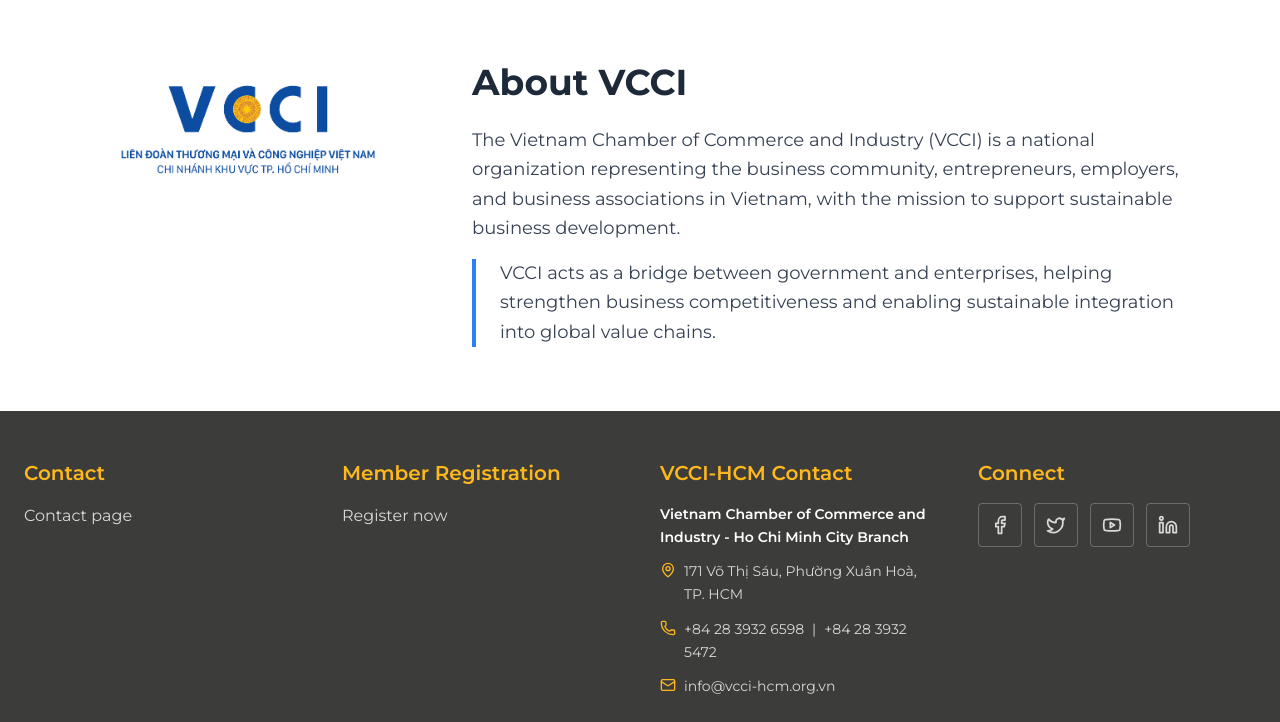
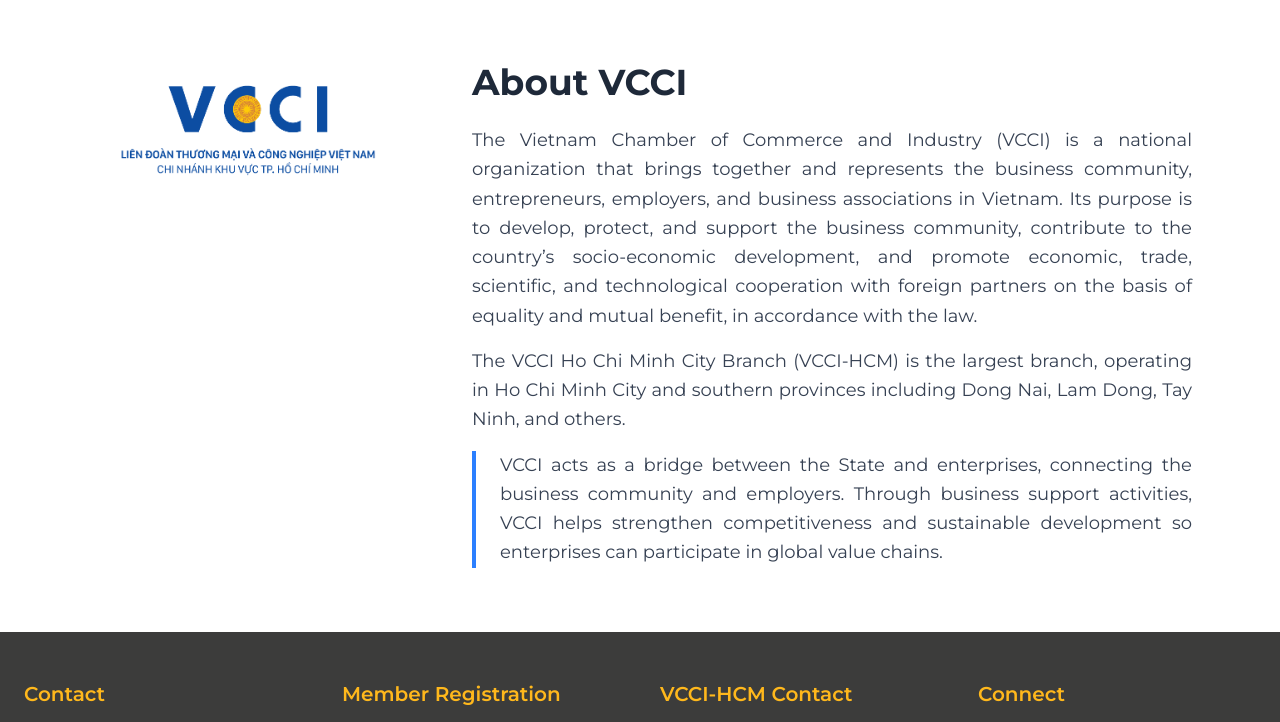
Before and after one commit to aitechdev79/sus_agri_mekong, a Next.js app: page /en/about-vcci in a window 1280 px wide. Shown: the part 566-1288 px from the top of the page. Built offline with nearby package versions, Linux system fonts and the light colour scheme; no server answers.

Commit message:
Update VCCI content and home stats

```diff
--- a/src/app/about-vcci/page.tsx
+++ b/src/app/about-vcci/page.tsx
@@ -56,17 +56,23 @@ export default function AboutVCCIPage() {
                 </h2>
 
                 <div className="space-y-4">
-                  <p className="text-lg text-gray-700 leading-relaxed font-montserrat">
+                  <p className="text-lg text-gray-700 leading-relaxed font-montserrat text-justify">
                     {isEn
-                      ? 'The Vietnam Chamber of Commerce and Industry (VCCI) is a national organization representing the business community, entrepreneurs, employers, and business associations in Vietnam, with the mission to support sustainable business development.'
-                      : 'Liên đoàn Thương mại và Công nghiệp Việt Nam (VCCI) là tổ chức quốc gia tập hợp và đại diện cho cộng đồng doanh nghiệp, doanh nhân, người sử dụng lao động và các hiệp hội doanh nghiệp ở Việt Nam nhằm mục đích phát triển, bảo vệ và hỗ trợ cộng đồng doanh nghiệp phát triển bền vững.'}
+                      ? 'The Vietnam Chamber of Commerce and Industry (VCCI) is a national organization that brings together and represents the business community, entrepreneurs, employers, and business associations in Vietnam. Its purpose is to develop, protect, and support the business community, contribute to the country’s socio-economic development, and promote economic, trade, scientific, and technological cooperation with foreign partners on the basis of equality and mutual benefit, in accordance with the law.'
+                      : 'Liên đoàn Thương mại và Công nghiệp Việt Nam (VCCI) là tổ chức quốc gia tập hợp và đại diện cho cộng đồng doanh nghiệp, doanh nhân, người sử dụng lao động và các hiệp hội doanh nghiệp ở Việt Nam nhằm mục đích phát triển, bảo vệ và hỗ trợ cộng đồng doanh nghiệp, góp phần phát triển kinh tế – xã hội của đất nước, thúc đẩy các quan hệ hợp tác kinh tế, thương mại và khoa học – công nghệ với nước ngoài trên cơ sở bình đẳng và cùng có lợi, theo quy định của pháp luật.'}
+                  </p>
+
+                  <p className="text-lg text-gray-700 leading-relaxed font-montserrat text-justify">
+                    {isEn
+                      ? 'The VCCI Ho Chi Minh City Branch (VCCI-HCM) is the largest branch, operating in Ho Chi Minh City and southern provinces including Dong Nai, Lam Dong, Tay Ninh, and others.'
+                      : 'Chi nhánh VCCI khu vực Thành phố Hồ Chí Minh (VCCI-HCM) là Chi nhánh lớn nhất, hoạt động trên địa bàn TP.HCM và khu vực các tỉnh thành phía Nam: Đồng Nai, Lâm Đồng, Tây Ninh,...'}
                   </p>
 
                   <div className="pl-6 border-l-4 border-blue-500">
-                    <p className="text-lg text-gray-700 leading-relaxed font-montserrat">
+                    <p className="text-lg text-gray-700 leading-relaxed font-montserrat text-justify">
                       {isEn
-                        ? 'VCCI acts as a bridge between government and enterprises, helping strengthen business competitiveness and enabling sustainable integration into global value chains.'
-                        : 'VCCI đóng vai trò là cầu nối giữa nhà nước – doanh nghiệp để gắn kết cộng đồng doanh nghiệp và nâng cao năng lực cạnh tranh của doanh nghiệp, phát triển bền vững để tham gia vào chuỗi giá trị toàn cầu.'}
+                        ? 'VCCI acts as a bridge between the State and enterprises, connecting the business community and employers. Through business support activities, VCCI helps strengthen competitiveness and sustainable development so enterprises can participate in global value chains.'
+                        : 'VCCI đóng vai trò là cầu nối giữa Nhà nước – doanh nghiệp để gắn kết cộng đồng doanh nghiệp, người sử dụng lao động và thông qua các hoạt động hỗ trợ doanh nghiệp giúp nâng cao năng lực cạnh tranh, phát triển bền vững để tham gia vào chuỗi giá trị toàn cầu.'}
                     </p>
                   </div>
                 </div>
--- a/src/components/AboutSection.tsx
+++ b/src/components/AboutSection.tsx
@@ -56,7 +56,7 @@ export default function AboutSection() {
         ? 'Learn about VCCI and its role in sustainable business development.'
         : 'Tìm hiểu về Phòng Thương mại và Công nghiệp Việt Nam và vai trò trong phát triển doanh nghiệp',
       href: withLocalePrefix('/about-vcci', locale),
-      image: '/VCCI_blue.jpeg'
+      image: '/logo-vcci.png'
     },
     {
       id: 'doi-tac',
--- a/src/lib/home-stats.ts
+++ b/src/lib/home-stats.ts
@@ -21,22 +21,22 @@ export const HOME_STATS_FIELDS: Array<{
 }> = [
   {
     key: 'publishedReports',
-    labelVi: 'Số báo cáo được xuất bản',
+    labelVi: 'Báo cáo, nghiên cứu đã xuất bản',
     labelEn: 'Published reports',
   },
   {
     key: 'trackedPolicies',
-    labelVi: 'Số chính sách đã theo dõi',
+    labelVi: 'Chính sách, quy định pháp luật đã chia sẻ',
     labelEn: 'Tracked policies',
   },
   {
     key: 'members',
-    labelVi: 'Số thành viên tham gia',
+    labelVi: 'Hội viên và đối tác tham gia',
     labelEn: 'Community members',
   },
   {
     key: 'supportedInitiatives',
-    labelVi: 'Số sáng kiến được hỗ trợ',
+    labelVi: 'Thực hành điển hình được hỗ trợ',
     labelEn: 'Supported initiatives',
   },
 ]
```
Also changed, not shown: public/logo-vcci.png (added).
